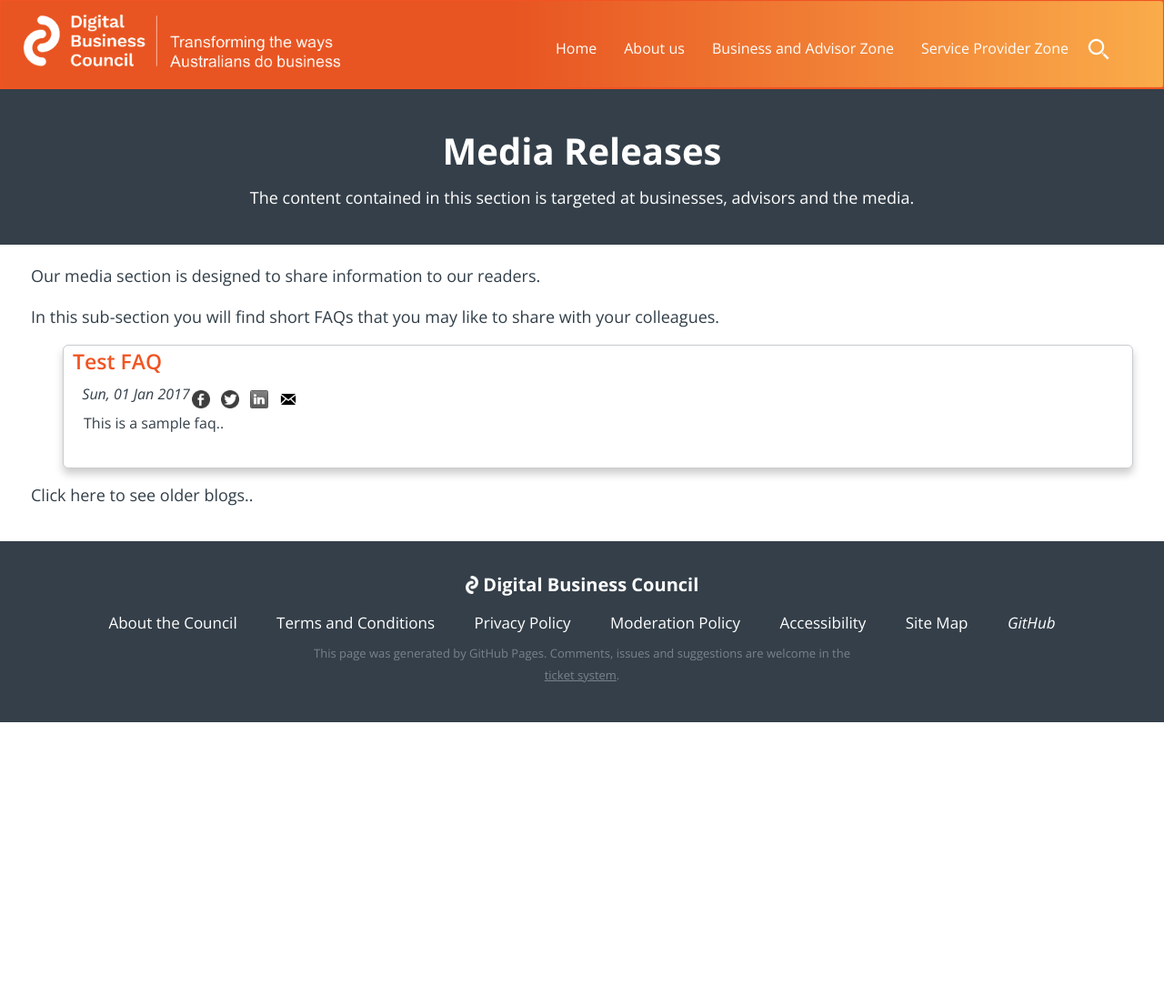
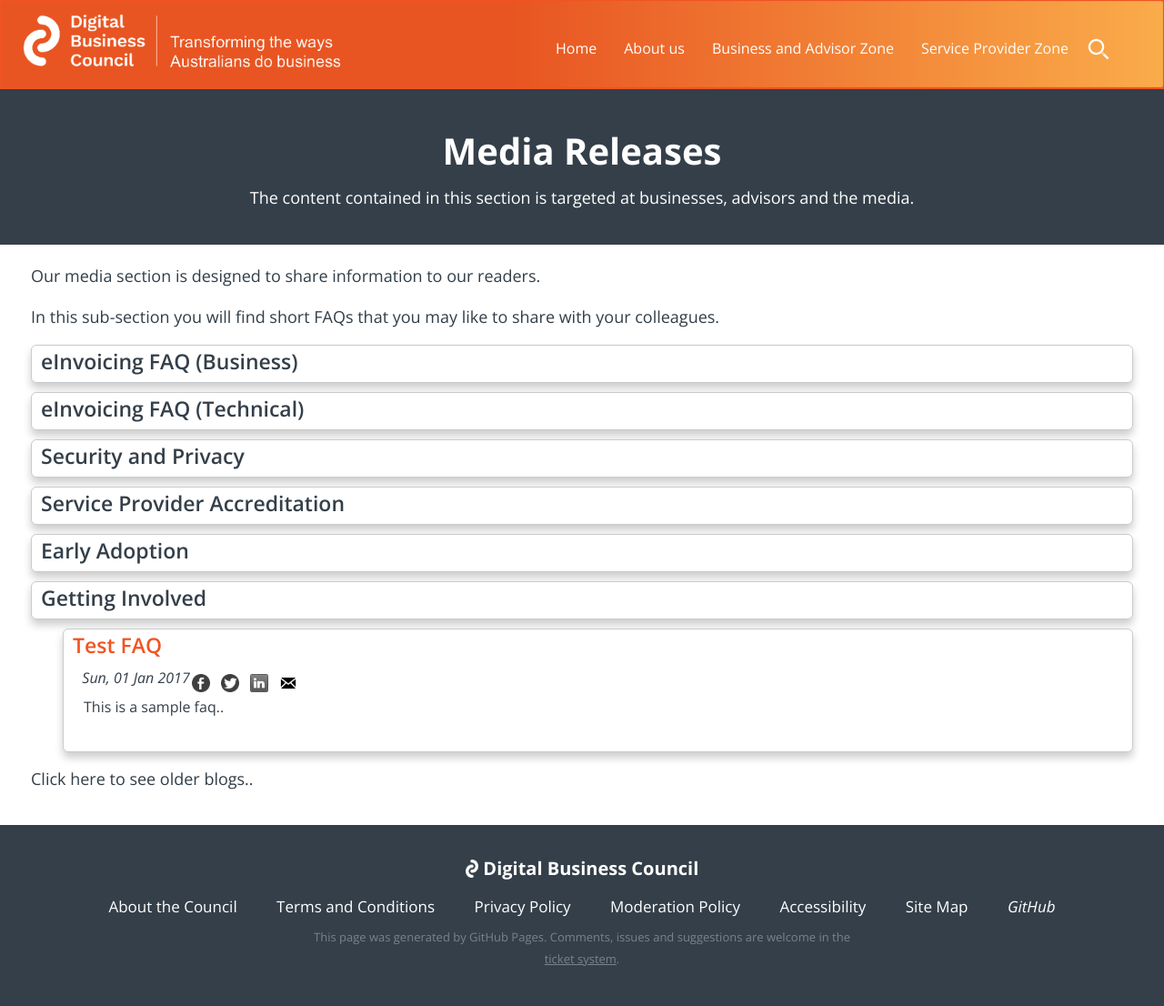
Before and after one commit to Digital-Business-Council/Digital-Business-Council.github.io, a Jekyll site: the page built from pages/business-zone/blogs/faq-landing-page.md, in a window 1280 px wide. Shown: the whole page at 91% size. Built offline with Jekyll 4.4.1, drawn with Linux system fonts in a browser that asks for light colours; before the commit the page ends 900 px from its top, so only the background shows below that.

Commit message:
Update faq-landing-page.md

```diff
--- a/pages/business-zone/blogs/faq-landing-page.md
+++ b/pages/business-zone/blogs/faq-landing-page.md
@@ -7,6 +7,28 @@
 Our media section is designed to share information to our readers.
 
 In this sub-section you will find short FAQs that you may like to share with your colleagues.
+<div class="blog-excerpt">
+    <h3>eInvoicing FAQ (Business)</h3>
+</div>
+<div class="blog-excerpt">
+    <h3>eInvoicing FAQ (Technical)</h3>
+</div>
+
+<div class="blog-excerpt">
+    <h3>Security and Privacy</h3>
+</div>
+
+<div class="blog-excerpt">
+    <h3>Service Provider Accreditation</h3>
+</div>
+
+<div class="blog-excerpt">
+    <h3>Early Adoption</h3>
+</div>
+
+<div class="blog-excerpt">
+    <h3>Getting Involved</h3>
+</div>
 
 
 <ul>
```
